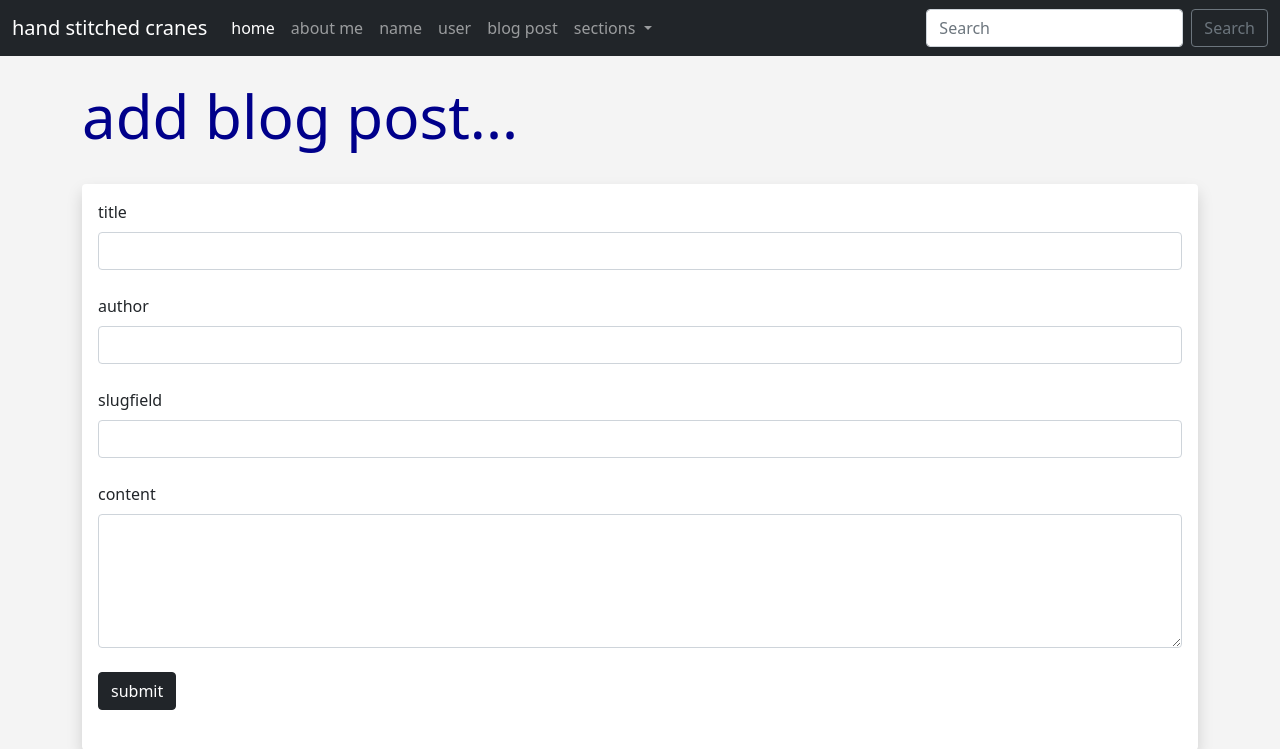
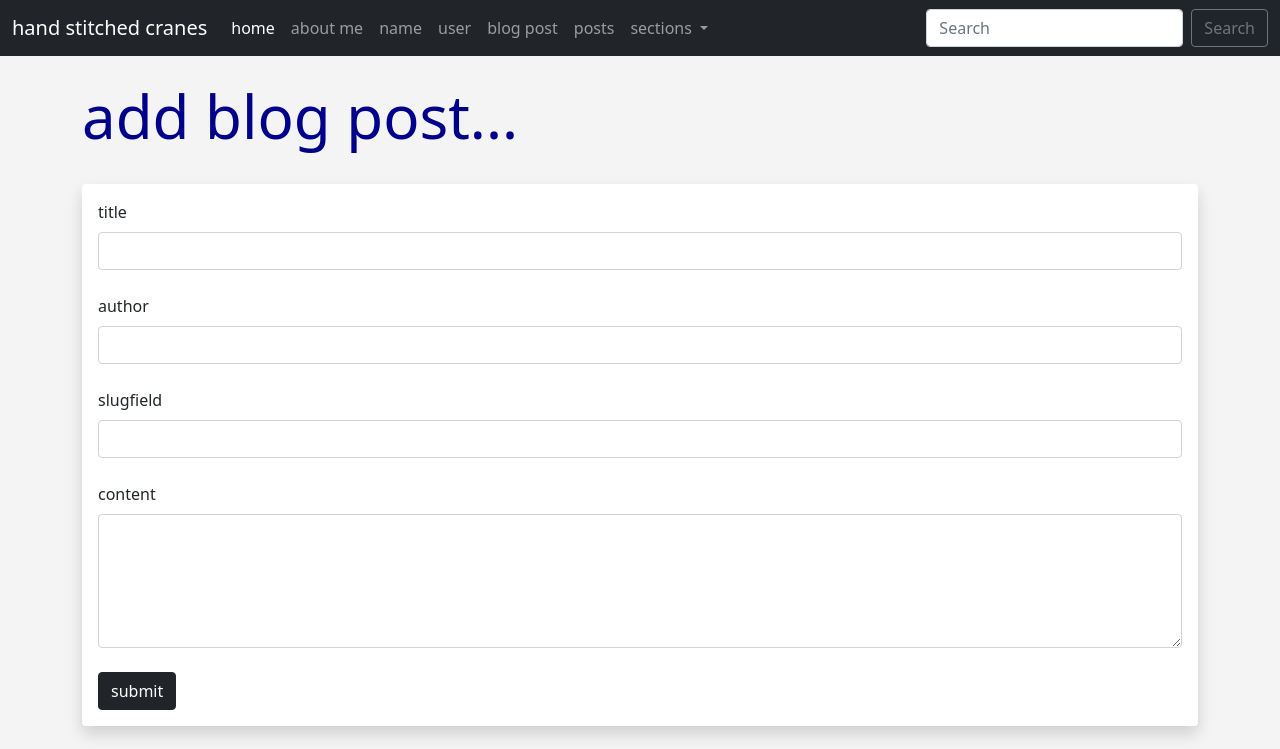
Before and after one commit to cmannnn/hand_stitched_cranes, a Flask app: page /add-post in a window 1280 px wide. Shown: the top 749 px of the page. Run offline with Flask 2, Linux system fonts and the light colour scheme.

Commit message:
posts page

```diff
--- a/main.py
+++ b/main.py
@@ -43,6 +43,12 @@ class PostForm(FlaskForm):
 	author = StringField("author", validators = [DataRequired()])
 	slug = StringField("slugfield", validators = [DataRequired()])
 	submit = SubmitField("submit", validators = [DataRequired()])
+
+@app.route('/posts')
+def posts():
+
+	return render_template("post.html")
+
 
 # add post page
 @app.route('/add-post', methods=['GET', 'POST'])
--- a/templates/add_post.html
+++ b/templates/add_post.html
@@ -46,12 +46,9 @@
 
 		{{ form.submit(class = "btn
 		btn-dark") }}
-		<br/>
 
 
-		<br/>
-
 	</form>
-
+</div>
 
 {% endblock%}
--- a/templates/navbar.html
+++ b/templates/navbar.html
@@ -26,6 +26,10 @@
           <a class="nav-link" href="{{url_for('add_post')}}">blog post</a>
         </li>
 
+        <li class="nav-item">
+          <a class="nav-link" href="{{url_for('posts')}}">posts</a>
+        </li>
+
         <li class="nav-item dropdown">
           <a class="nav-link dropdown-toggle" href="#" id="navbarDropdown" role="button" data-bs-toggle="dropdown" aria-expanded="false">
             sections
```
Also changed, not shown: templates/posts.html (added, +17 -0 lines).
